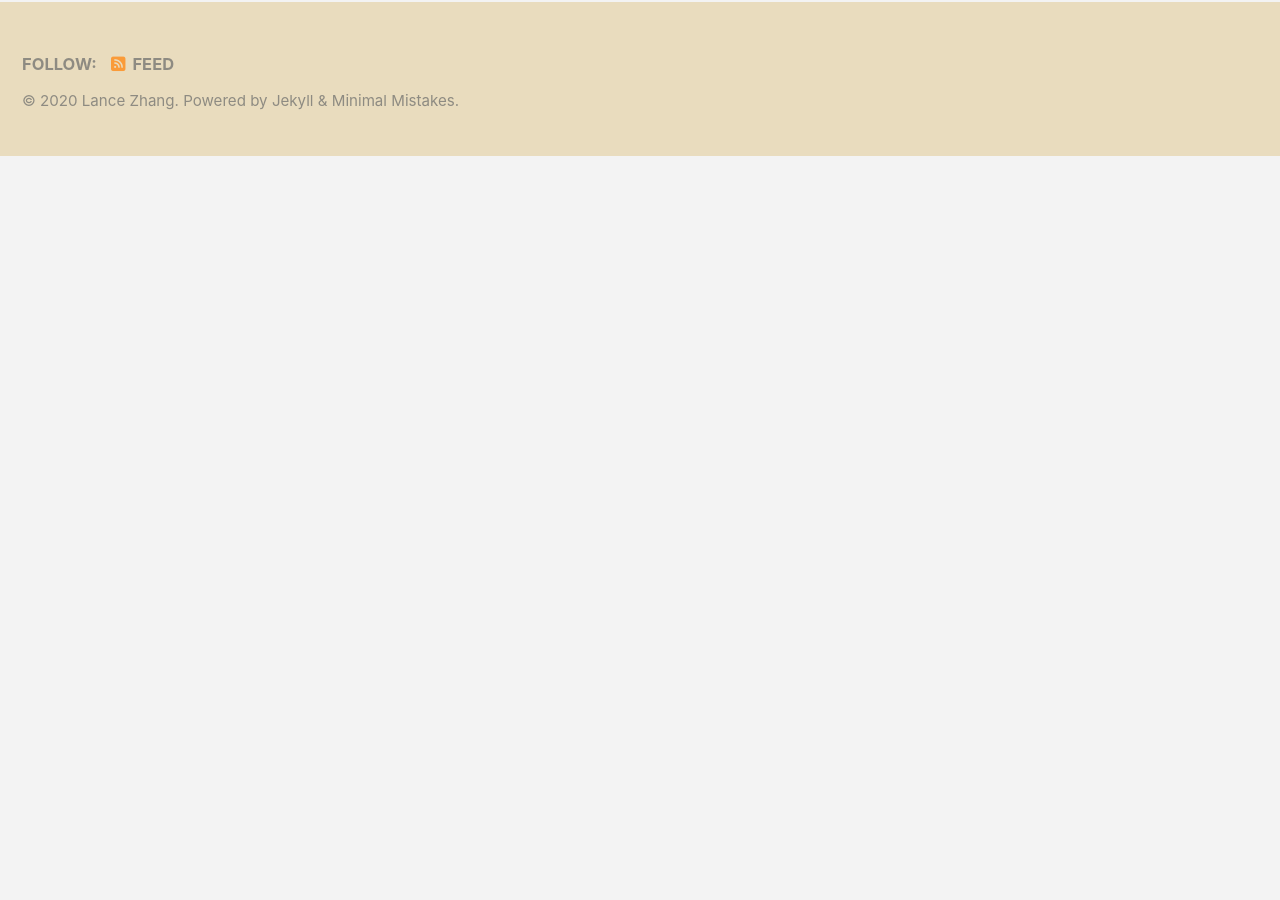
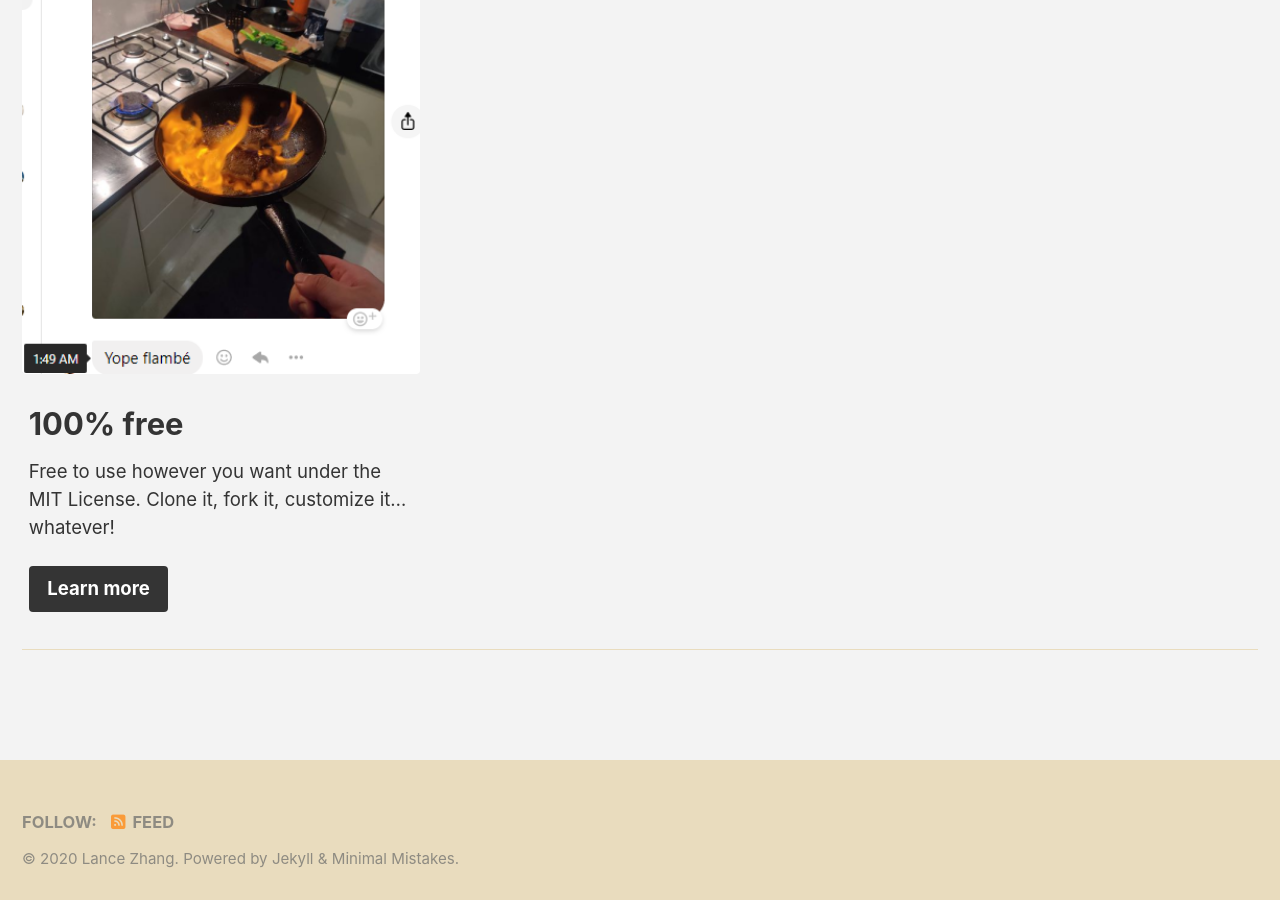
Before and after one commit to lancelancezhang/lancelancezhang.github.io, a Jekyll site: the page built from _pages/test.md, in a window 1280 px wide and 900 px high, scrolled down 1464 px. Built offline with Jekyll 4.4.1, drawn with Linux system fonts in a browser that asks for light colours; cached includes are drawn as plain includes; nearby versions of some CDN libraries; before the commit the page ends 1620 px from its top, so only the background shows below that.

Commit message:
layout changes

```diff
--- a/_pages/test.md
+++ b/_pages/test.md
@@ -32,6 +32,13 @@ feature_row:
     url: "/docs/license/"
     btn_class: "btn--primary"
     btn_label: "Learn more"
+  - image_path: /images/la flambe.jpg
+    alt: "100% free"
+    title: "100% free"
+    excerpt: "Free to use however you want under the MIT License. Clone it, fork it, customize it... whatever!"
+    url: "/docs/license/"
+    btn_class: "btn--primary"
+    btn_label: "Learn more"
 ---
 
 {% include feature_row %}
```
